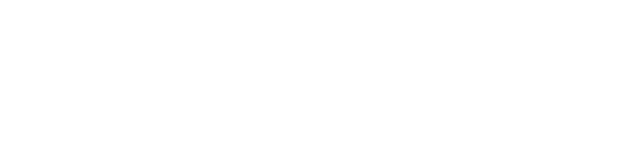
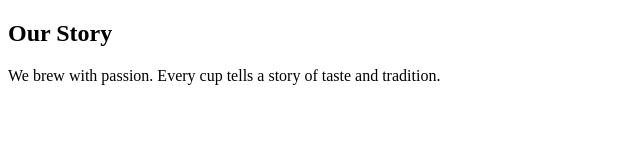
Before and after one commit to SarvinInCode/boilerroom-bollerplate-1, a plain HTML site: page index.html in a window 1280 px wide. Shown: the whole page, without its empty margins (0-640 px from the left). Drawn offline with Linux system fonts and the light colour scheme.

Commit message:
added content

```diff
--- a/index.html
+++ b/index.html
@@ -6,6 +6,10 @@
     <title>Document</title>
 </head>
 <body>
+<section class="content">
+  <h2>Our Story</h2>
+    <p>We brew with passion. Every cup tells a story of taste and tradition.</p>
+</section>
 
 </body>
 </html>
```
